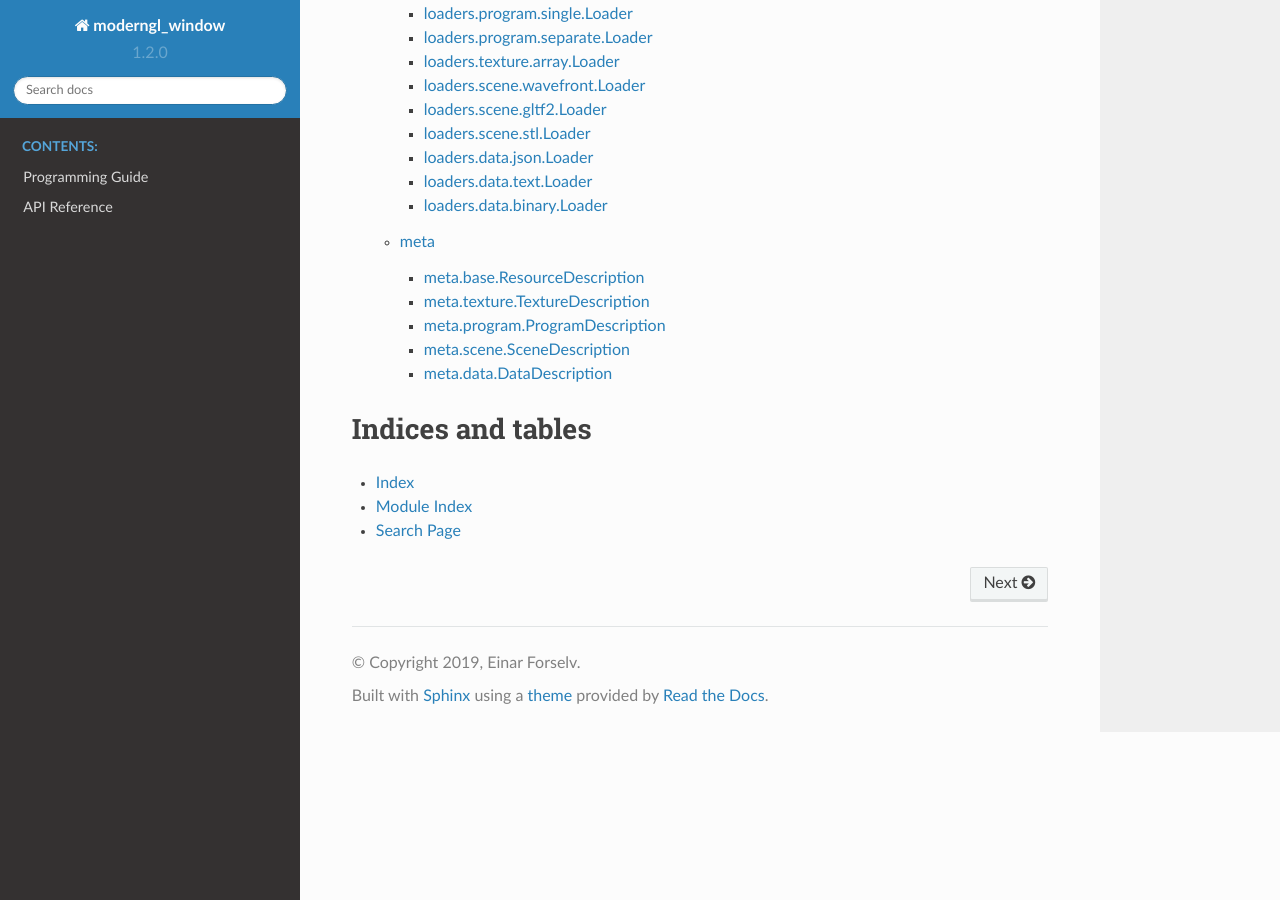
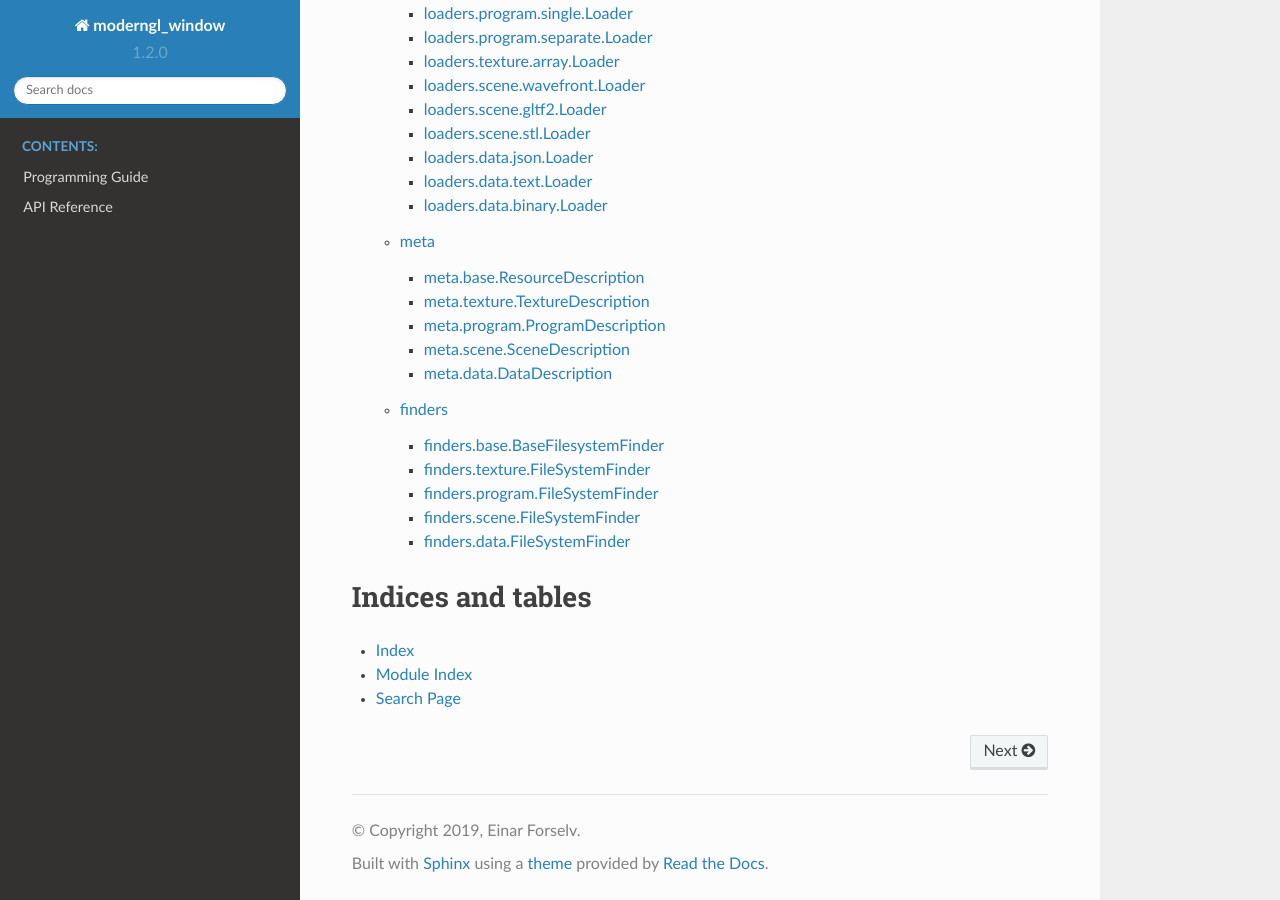
Before and after one commit to moderngl/moderngl-window, a Sphinx documentation site: the page built from docs/index.rst, in a window 1280 px wide and 900 px high, scrolled down 782 px. Built offline with Sphinx 7.4.7 and the Read the Docs theme 2.0.0, drawn with Linux system fonts in a browser that asks for light colours.

Commit message:
finder docs + add to doctree

```diff
--- /dev/null
+++ b/docs/reference/finders/data.rst
@@ -0,0 +1,20 @@
+
+.. py:module:: moderngl_window.finders.data
+.. py:currentmodule:: moderngl_window.finders.data
+
+finders.data.FileSystemFinder
+=============================
+
+.. autodata:: FileSystemFinder
+   :annotation:
+
+Methods
+-------
+
+.. automethod:: FileSystemFinder.__init__
+.. automethod:: FileSystemFinder.find
+
+Attributes
+----------
+
+.. autoattribute:: FileSystemFinder.settings_attr
--- /dev/null
+++ b/docs/reference/finders/index.rst
@@ -0,0 +1,12 @@
+
+finders
+=======
+
+.. toctree::
+   :maxdepth: 2
+
+   base
+   texture
+   program
+   scene
+   data
--- /dev/null
+++ b/docs/reference/finders/program.rst
@@ -0,0 +1,20 @@
+
+.. py:module:: moderngl_window.finders.program
+.. py:currentmodule:: moderngl_window.finders.program
+
+finders.program.FileSystemFinder
+================================
+
+.. autodata:: FileSystemFinder
+   :annotation:
+
+Methods
+-------
+
+.. automethod:: FileSystemFinder.__init__
+.. automethod:: FileSystemFinder.find
+
+Attributes
+----------
+
+.. autoattribute:: FileSystemFinder.settings_attr
--- /dev/null
+++ b/docs/reference/finders/scene.rst
@@ -0,0 +1,20 @@
+
+.. py:module:: moderngl_window.finders.scene
+.. py:currentmodule:: moderngl_window.finders.scene
+
+finders.scene.FileSystemFinder
+==============================
+
+.. autodata:: FileSystemFinder
+   :annotation:
+
+Methods
+-------
+
+.. automethod:: FileSystemFinder.__init__
+.. automethod:: FileSystemFinder.find
+
+Attributes
+----------
+
+.. autoattribute:: FileSystemFinder.settings_attr
--- /dev/null
+++ b/docs/reference/finders/texture.rst
@@ -0,0 +1,20 @@
+
+.. py:module:: moderngl_window.finders.texture
+.. py:currentmodule:: moderngl_window.finders.texture
+
+finders.texture.FileSystemFinder
+================================
+
+.. autodata:: FileSystemFinder
+   :annotation:
+
+Methods
+-------
+
+.. automethod:: FileSystemFinder.__init__
+.. automethod:: FileSystemFinder.find
+
+Attributes
+----------
+
+.. autoattribute:: FileSystemFinder.settings_attr
--- a/docs/reference/index.rst
+++ b/docs/reference/index.rst
@@ -11,3 +11,4 @@
    geometry
    loaders/index
    meta/index
+   finders/index
```
Also changed, not shown: docs/reference/finders/base.rst (added, +20 -0 lines).
